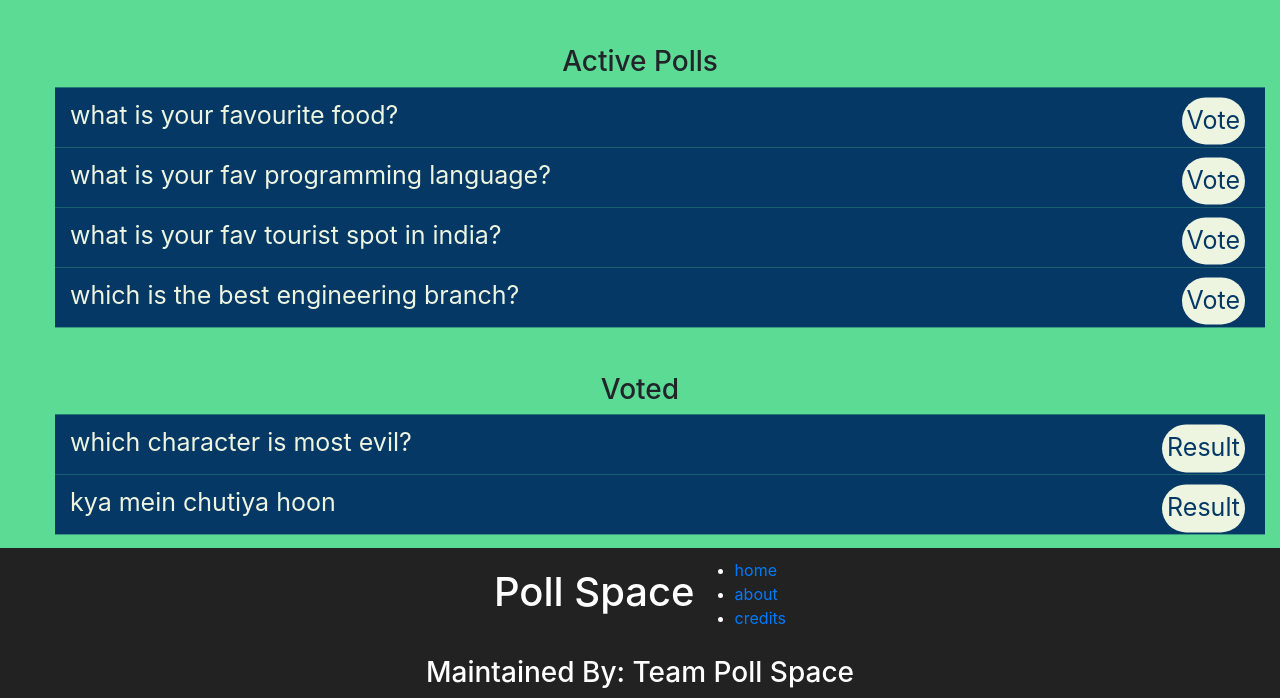
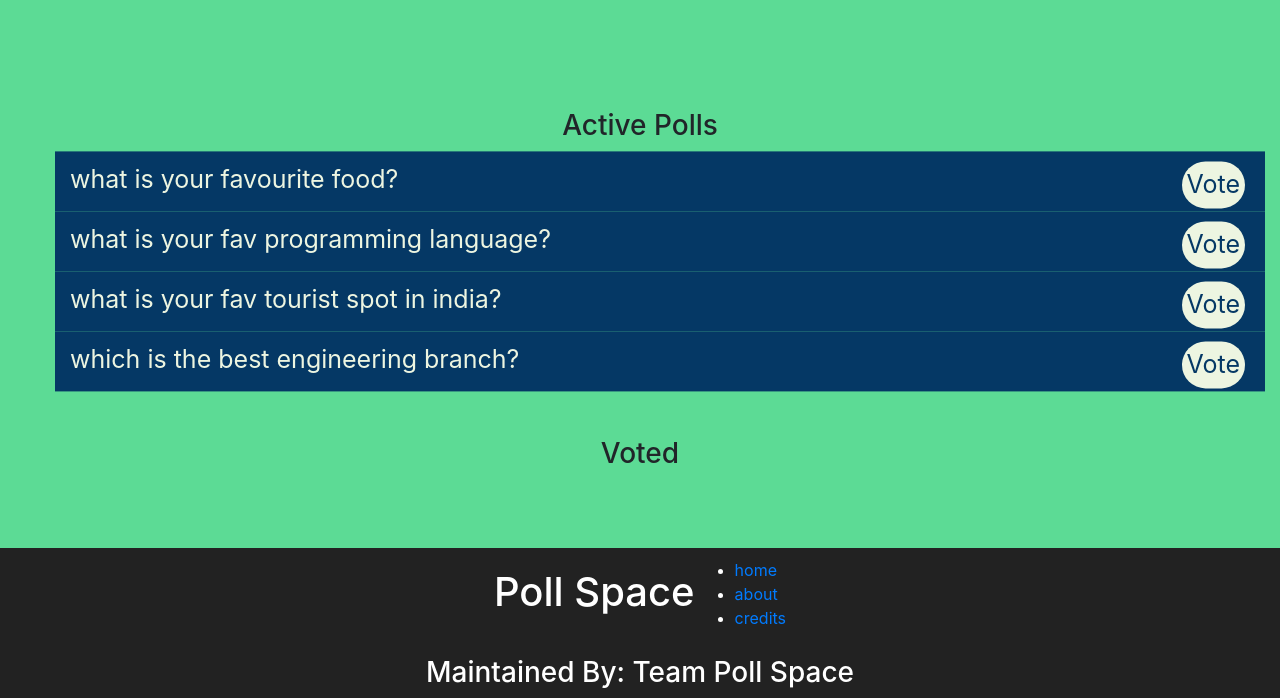
Before and after one commit to sleepingsamurai/Poll-Space, a Django app: page /polls/dashboard in a window 1280 px wide. Shown: the part 102-800 px from the top of the page. Run offline with Django 3.2, Linux system fonts and the light colour scheme; a user stored in the database is signed in; data comes from the database, SQL or seed files in the repository; both versions use the stored data as it was after the commit; some libraries are stand-ins or nearby versions.

Commit message:
dashboard completed

```diff
--- a/polls/templates/polls/dashboard.html
+++ b/polls/templates/polls/dashboard.html
@@ -4,7 +4,7 @@
 <div id="poll_list" class="container-fluid">
     <h3>Active Polls</h3>
     <ul class="polldata">
-        {% for poll in polls %}
+        {% for poll in active %}
         <li class="pollitem">
             <p class="pollname">{{ poll.poll_question }}</p>
             <a class="function" href="{% url 'vote' poll.id %}">Vote</a>
@@ -14,14 +14,12 @@
     <br>
     <h3>Voted</h3>
     <ul class="polldata">
+        {% for vote in votedpolls %}
         <li class="pollitem">
-            <p class="pollname">which character is most evil?</p>
-            <a class="function" href="">Result</a>
+            <p class="pollname">{{ vote.poll.poll_question }}</p>
+            <a class="function" href="{% url 'result' vote.poll.id %}">Result</a>
         </li>
-        <li class="pollitem">
-            <p class="pollname">kya mein chutiya hoon</p>
-            <a class="function" href="">Result</a>
-        </li>
+        {% endfor %}
     </ul>
 </div>
 {% endblock %}
--- a/polls/views.py
+++ b/polls/views.py
@@ -8,8 +8,17 @@
 # Create your views here.
 def dashboard_view(request, *args, **kwargs) :
     polls = Polls.objects.all()
+    votedpolls = request.user.voted_set.all()
+    active = []
+    for poll in polls :
+        if Voted.objects.filter(user=request.user,poll=poll) :
+           continue
+        else :
+           active.append(poll)
     context = {
-        'polls' : polls
+        'polls' : polls,
+        'votedpolls' : votedpolls,
+        'active' : active
     }
     return render(request, 'polls/dashboard.html', context)
 
@@ -23,8 +32,12 @@
 def create_view(request, *args, **kwargs) :
     return render(request, 'polls/create.html', {})
 
-def result_view(request, *args, **kwargs) :
-    return render(request, 'polls/result.html', {})
+def result_view(request, poll_id, *args, **kwargs) :
+    poll = Polls.objects.get(pk = poll_id)
+    context = {
+        'poll' : poll
+    }
+    return render(request, 'polls/result.html', context)
 
 def register_view(request) :
     form = CreateUserForm()
--- a/pollspace/urls.py
+++ b/pollspace/urls.py
@@ -27,5 +27,5 @@
     path('polls/dashboard', dashboard_view, name='dashboard'),
     path('polls/<poll_id>/vote', vote_view, name='vote'),
     path('polls/create', create_view, name='create'),
-    path('polls/1/result', result_view, name='result'),
+    path('polls/<poll_id>/result', result_view, name='result'),
 ]
```
Also changed, not shown: polls/templates/polls/result.html (+9 -8 lines), db.sqlite3.
